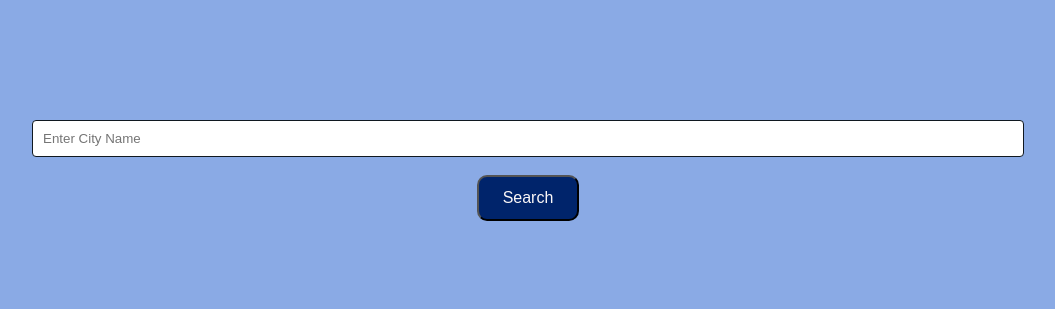
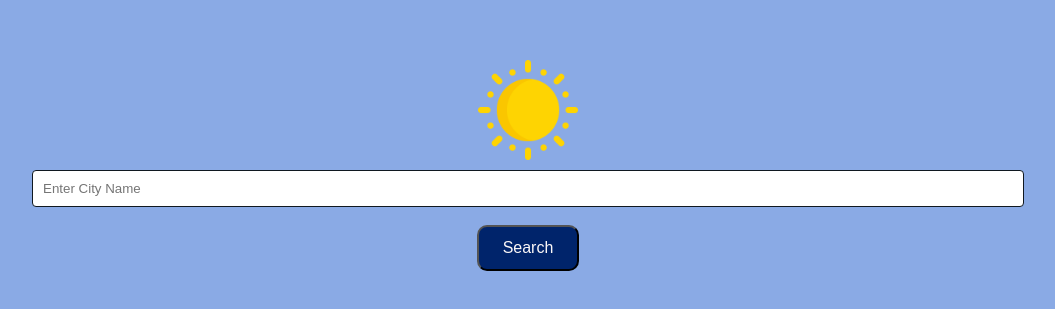
Before and after one commit to mdtabish0101/Weather-App, a plain HTML site: page index.html in a window 1280 px wide. Shown: the part 251-560 px from the top of the page, without its empty margins (112-1167 px from the left). Drawn offline with Linux system fonts and the light colour scheme.

Commit message:
added logo and style

```diff
--- a/index.html
+++ b/index.html
@@ -5,9 +5,11 @@
     <meta name="viewport" content="width=device-width, initial-scale=1.0">
     <title>Weather App</title>
     <link rel="stylesheet" href="style.css">
-    <link rel="icon" href="weather_icon.png">
+    <link rel="icon" href="/resorces/sun.png">
 </head>
 <body>
+    <img src="/resorces/sun.png" alt="Sun Logo" style="width: 100px; height: auto;">
+
     <input class="input" type="text" placeholder="Enter City Name" id="city-input">
     <button class="button" id="weather-button">Search</button>
 
```
Also changed, not shown: resorces/sun.png (added).
